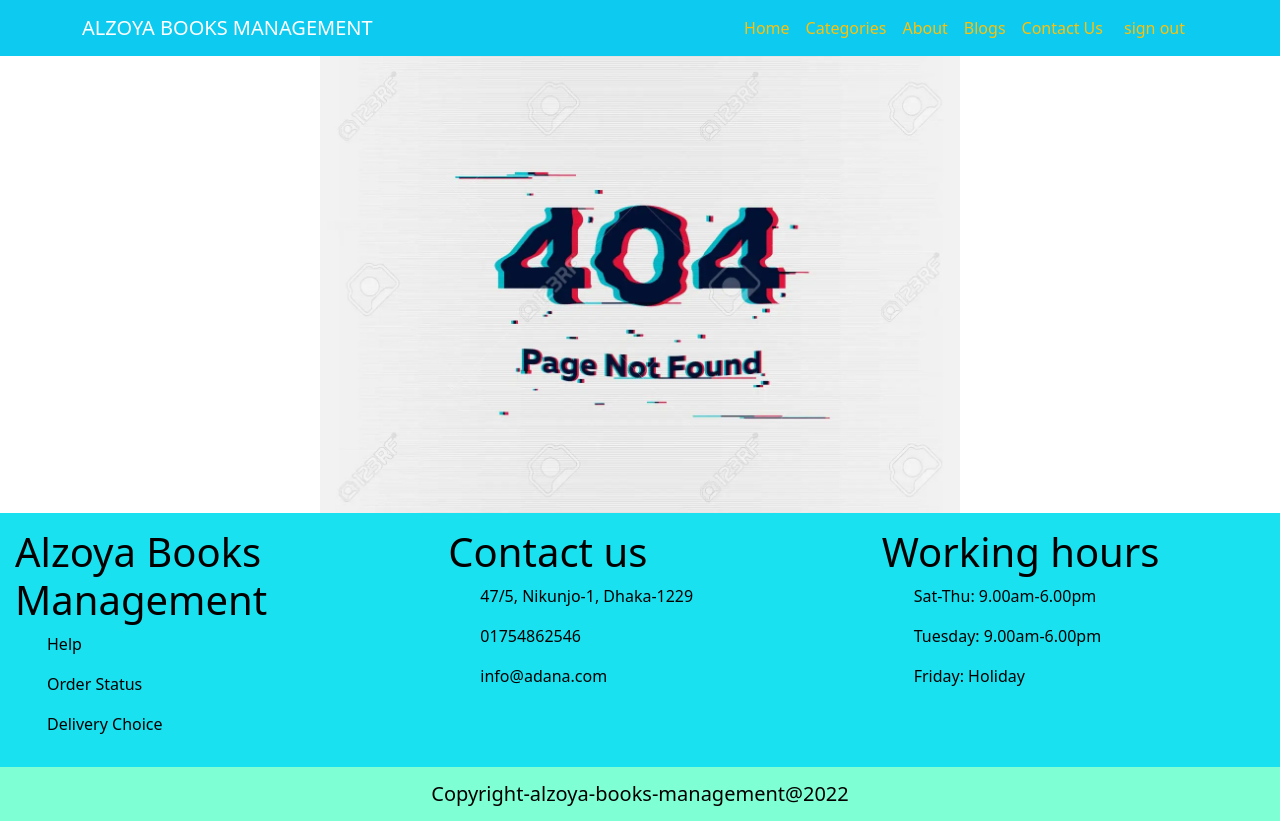
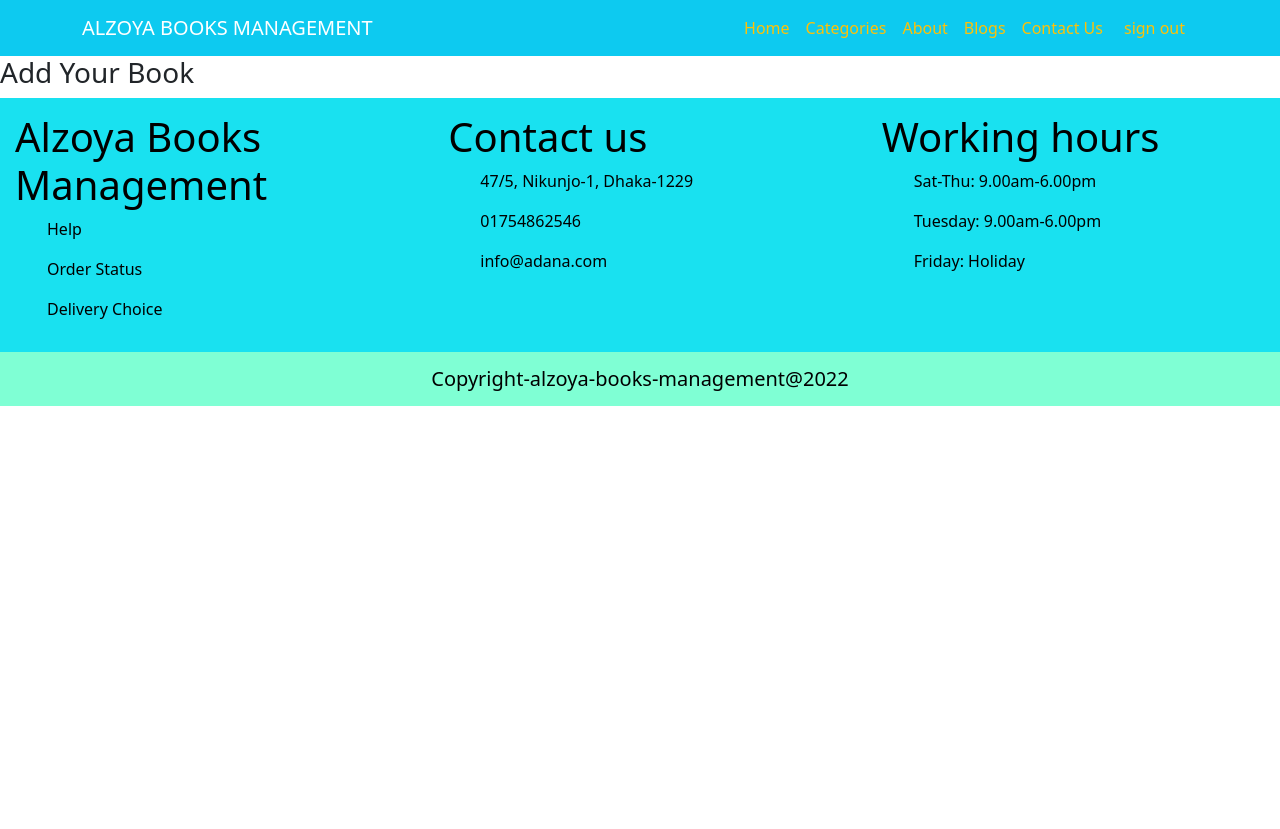
Before and after one commit to Redoyan2/Book-Warehouse-Management-client-, a React (Create React App) app: page /addbook in a window 1280 px wide. After the commit the page ends 800 px from the top, so only its background shows below. Built offline with nearby package versions, Linux system fonts and the light colour scheme; no server answers; sample sign-in values are in the browser's storage.

Commit message:
add book

```diff
--- a/src/App.js
+++ b/src/App.js
@@ -1,6 +1,7 @@
 
 import { Route, Routes } from 'react-router-dom';
 import About from './pages/About/About';
+import AddBook from './pages/AddBook/Addbook';
 import Login from './pages/Authonication/Login/Login';
 import Register from './pages/Authonication/Register/Register';
 import RequireAuth from './pages/Authonication/RequireAuth/RequireAuth';
@@ -37,6 +38,11 @@
             <Manage></Manage>
           </RequireAuth>
         }></Route>
+        <Route path='/addbook' element={
+          <RequireAuth>
+            <AddBook></AddBook>
+          </RequireAuth>
+        }></Route>
         <Route path="*" element={<NotFound></NotFound>}></Route>
       </Routes>
 
--- /dev/null
+++ b/src/pages/AddBook/Addbook.js
@@ -0,0 +1,11 @@
+import React from 'react';
+
+const AddBook = () => {
+    return (
+        <div>
+            <h3>Add Your Book </h3>
+        </div>
+    );
+};
+
+export default AddBook;
```
